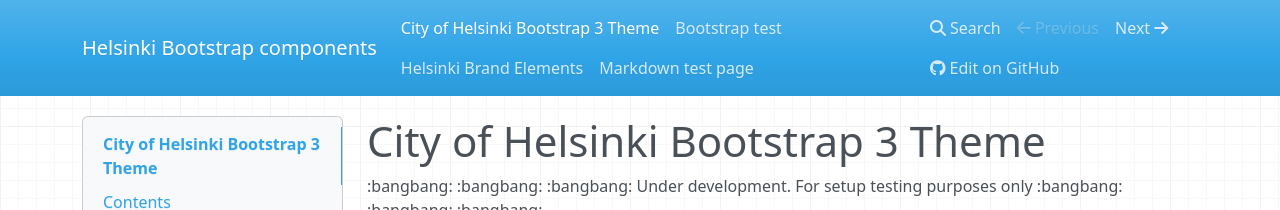
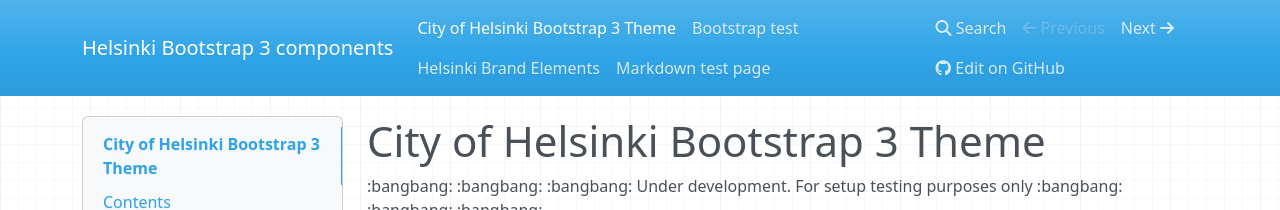
Before and after one commit to City-of-Helsinki/hel-bootstrap-3, an MkDocs documentation site: the page built from docs/index.md, in a window 1280 px wide. Shown: the top 210 px of the page. Built offline with MkDocs 1.6.1, drawn with Linux system fonts in a browser that asks for light colours; nearby versions of some CDN libraries.

Commit message:
Pump up version. Use City-of-Helsinki repo

```diff
--- a/mkdocs.yml
+++ b/mkdocs.yml
@@ -1,5 +1,5 @@
-site_name: Helsinki Bootstrap components
+site_name: Helsinki Bootstrap 3 components
 theme: null
 theme_dir: docs-theme
-repo_url: https://github.com/terotic/hel-bootstrap-3
+repo_url: https://github.com/City-of-Helsinki/hel-bootstrap-3
 dev_addr: 127.0.0.1:8080
```
Also changed, not shown: package.json (+8 -9 lines).
